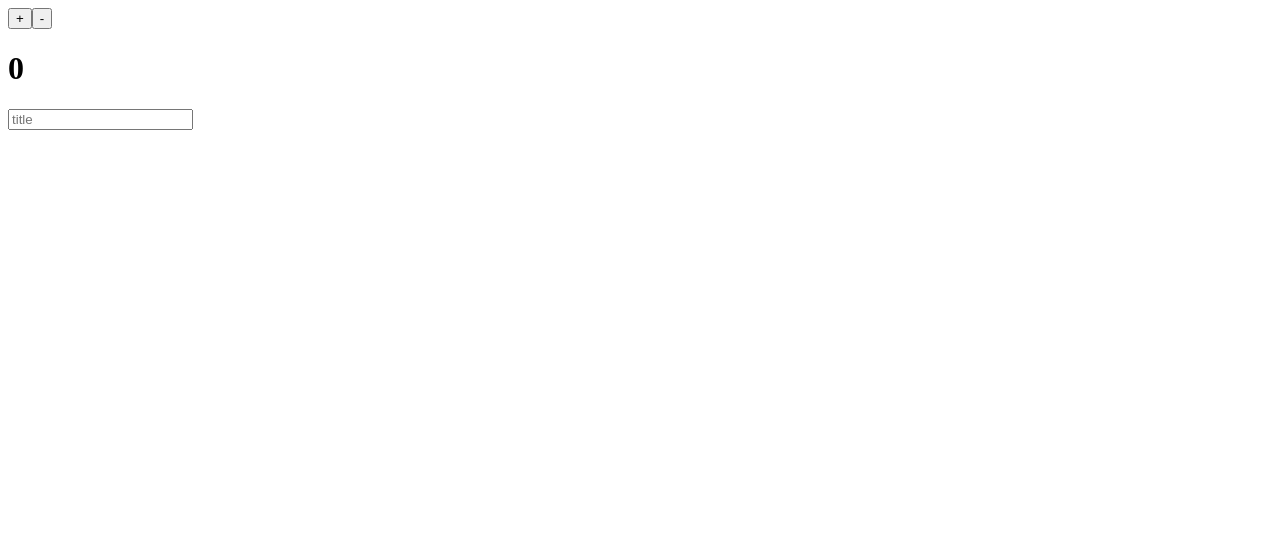
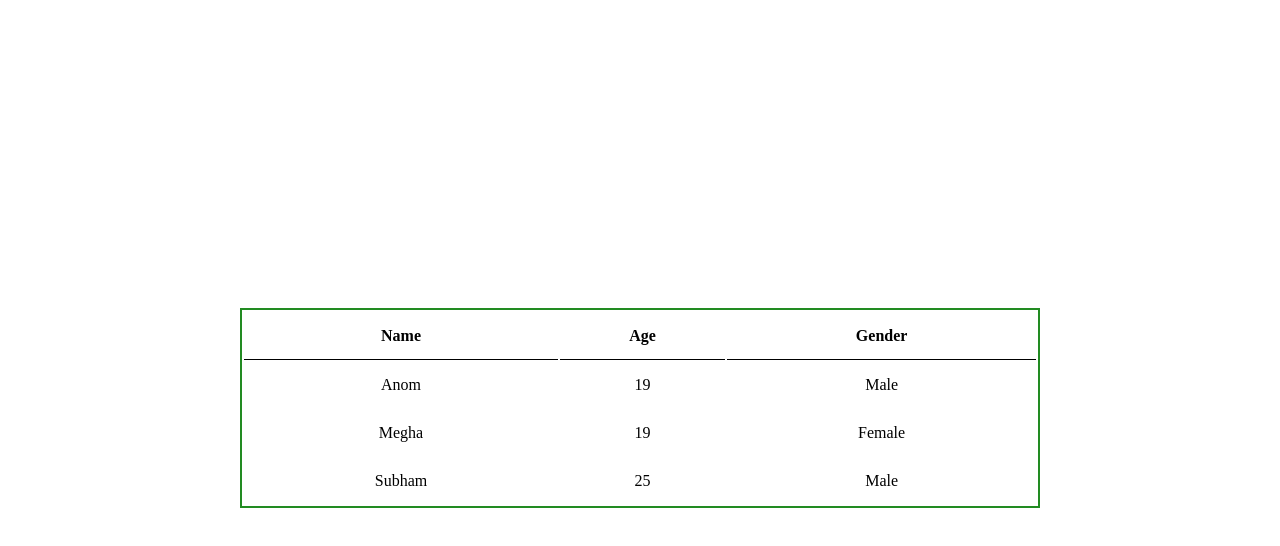
Before and after one commit to FirdavsNazar/React_JS, a React (Create React App) app in the folder React_tutorial/: page / in a window 1280 px wide. Shown: the top 546 px of the page. Built offline with nearby package versions, Linux system fonts and the light colour scheme.

Commit message:
Simple Table

```diff
--- /dev/null
+++ b/React_tutorial/src/table/App.css
@@ -0,0 +1,22 @@
+
+.App {
+    width: 100%;
+    height: 100vh;
+    display: flex;
+    justify-content: center;
+    align-items: center;
+    }
+
+    table {
+    border: 2px solid forestgreen;
+    width: 800px;
+    height: 200px;
+    }
+
+    th {
+    border-bottom: 1px solid black;
+    }
+
+    td {
+    text-align: center;
+    }
--- /dev/null
+++ b/React_tutorial/src/table/app.jsx
@@ -0,0 +1,34 @@
+import './App.css';
+
+// Example of a data array that
+// you might receive from an API
+const data = [
+{ name: "Anom", age: 19, gender: "Male" },
+{ name: "Megha", age: 19, gender: "Female" },
+{ name: "Subham", age: 25, gender: "Male"},
+]
+
+function App() {
+return (
+	<div className="App">
+	<table>
+		<tr>
+		<th>Name</th>
+		<th>Age</th>
+		<th>Gender</th>
+		</tr>
+		{data.map((val, key) => {
+		return (
+			<tr key={key}>
+			<td>{val.name}</td>
+			<td>{val.age}</td>
+			<td>{val.gender}</td>
+			</tr>
+		)
+		})}
+	</table>
+	</div>
+);
+}
+
+export default App;
```
Also changed, not shown: React_tutorial/src/index.js (+3 -19 lines).
